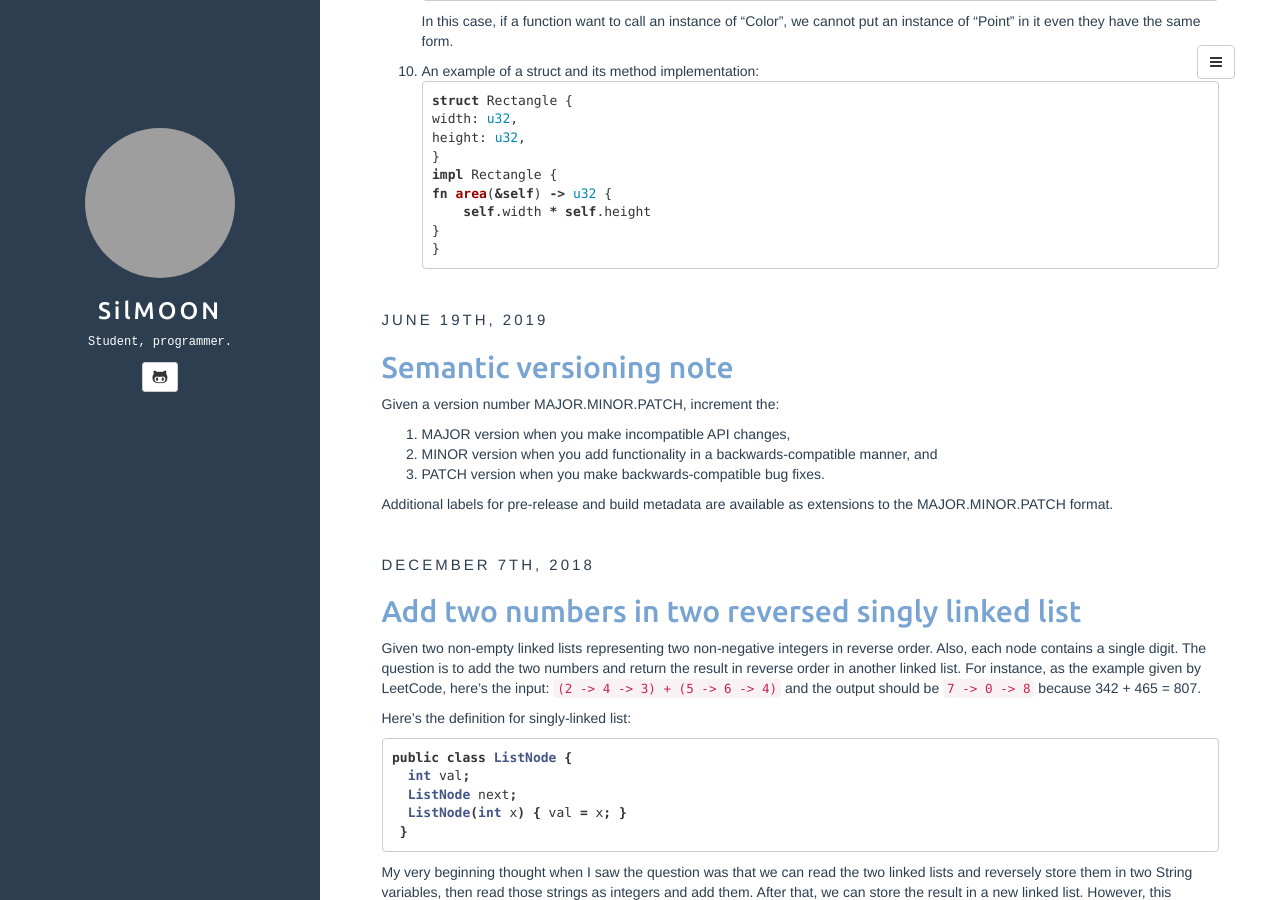
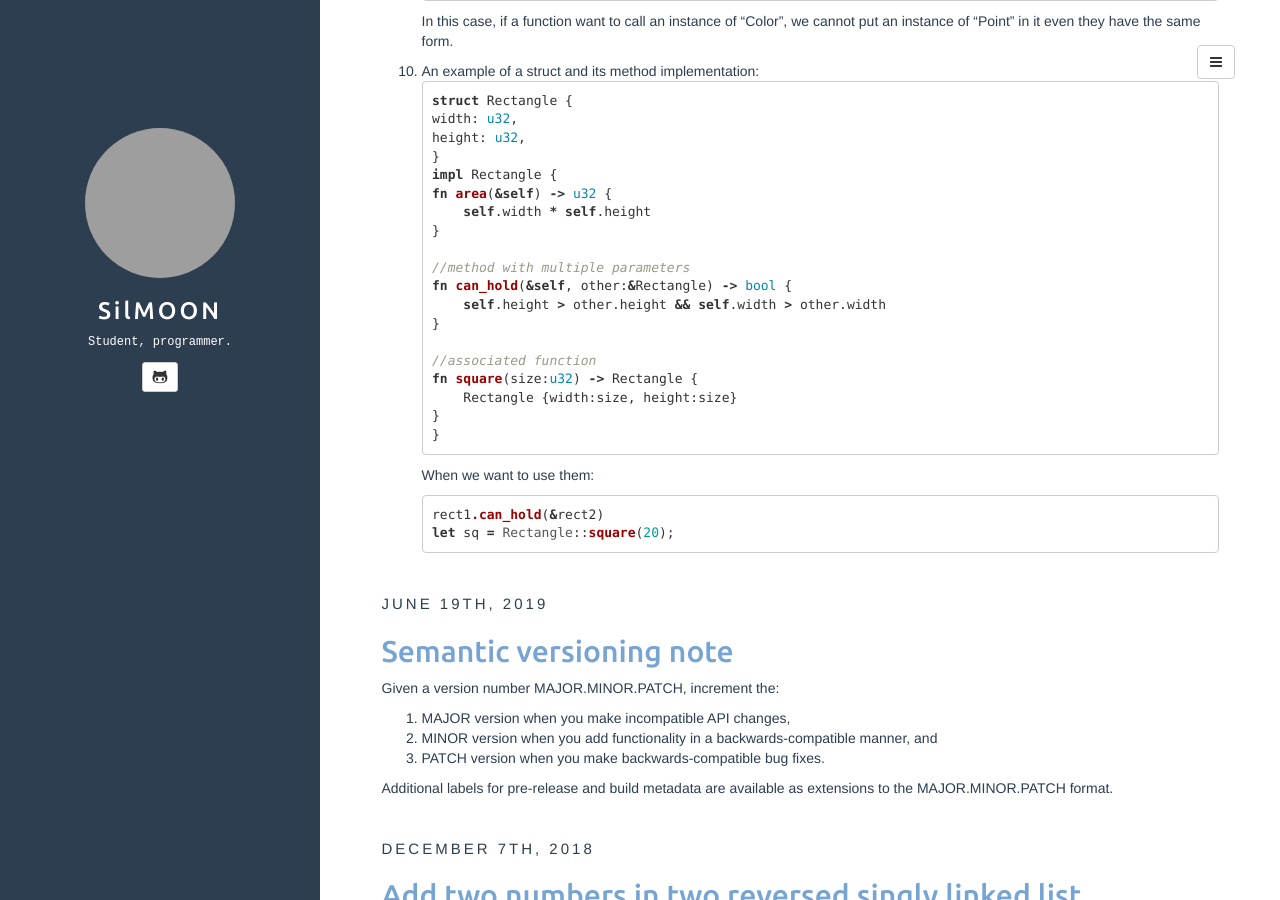
Before and after one commit to SilMOON/silmoon.github.io, a Jekyll site: the page built from index.html, in a window 1280 px wide and 900 px high, scrolled down 840 px. Built offline with Jekyll 4.4.1, drawn with Linux system fonts in a browser that asks for light colours; the list of posts is cut into pages by our own code; grey boxes are pictures that could not be loaded.

Commit message:
update post

````diff
--- a/_posts/2019-07-12-some-rust-note.md
+++ b/_posts/2019-07-12-some-rust-note.md
@@ -51,5 +51,20 @@ impl Rectangle {
     fn area(&self) -> u32 {
         self.width * self.height
     }
+
+    //method with multiple parameters
+    fn can_hold(&self, other:&Rectangle) -> bool {
+        self.height > other.height && self.width > other.width
+    }
+
+    //associated function
+    fn square(size:u32) -> Rectangle {
+        Rectangle {width:size, height:size}
+    }
 }
 ```
+When we want to use them:
+```rust
+rect1.can_hold(&rect2)
+let sq = Rectangle::square(20);
+```
````
